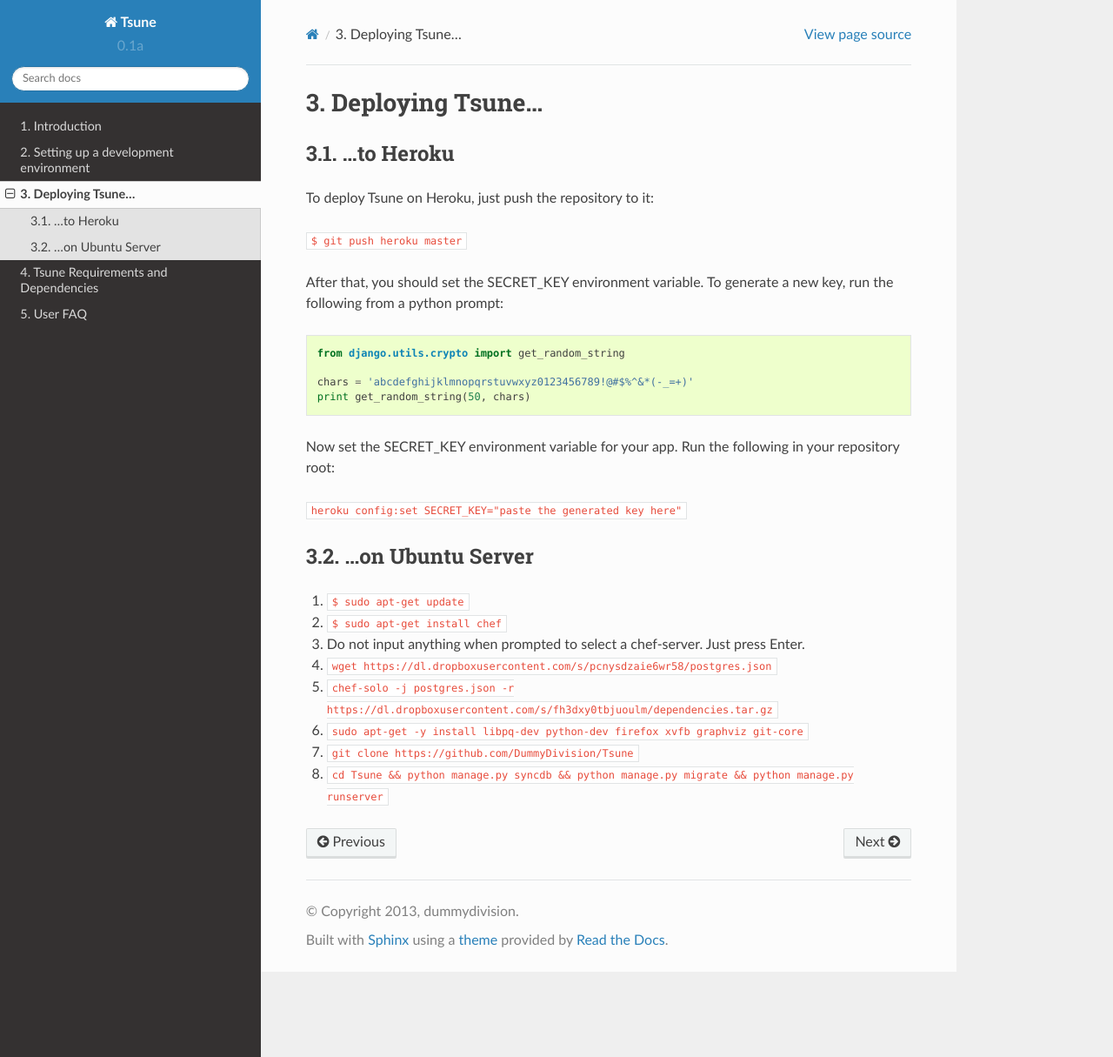
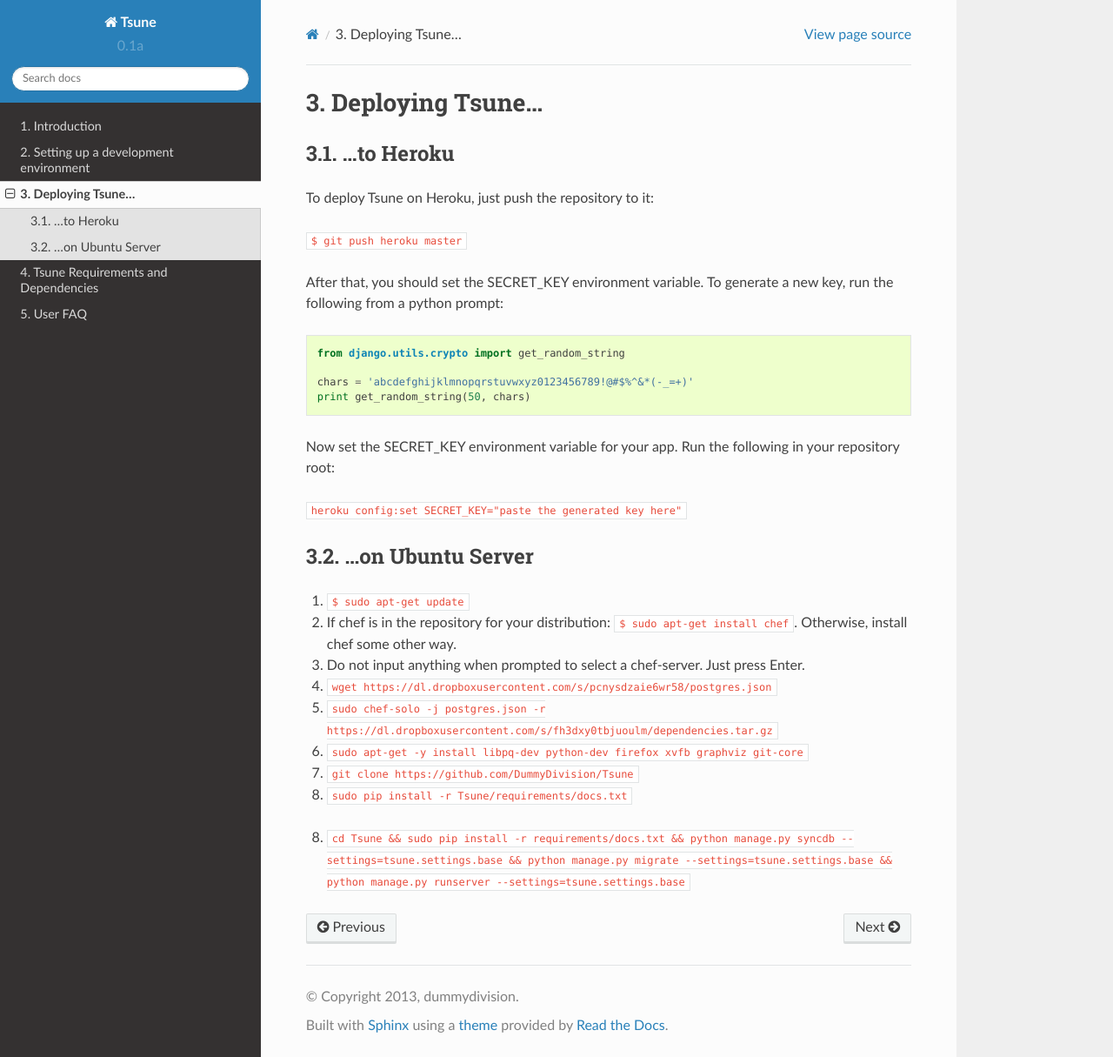
Before and after one commit to DummyDivision/Tsune, a Sphinx documentation site: the page built from docs/deploy.rst, in a window 1280 px wide and 1215 px high. Shown: the whole window at 87% size. Built offline with Sphinx 7.4.7 and the Read the Docs theme 2.0.0, drawn with Linux system fonts in a browser that asks for light colours; formulas are drawn with MathJax 3.

Commit message:
Fix documentation

```diff
--- a/docs/deploy.rst
+++ b/docs/deploy.rst
@@ -23,20 +23,22 @@
 ``heroku config:set SECRET_KEY="paste the generated key here"``
 
 ...on Ubuntu Server
-#####################
+###################
 
 1. ``$ sudo apt-get update``
 
-2. ``$ sudo apt-get install chef``
+2. If chef is in the repository for your distribution: ``$ sudo apt-get install chef``. Otherwise, install chef some other way.
 
 3. Do not input anything when prompted to select a chef-server. Just press Enter.
 
 4. ``wget https://dl.dropboxusercontent.com/s/pcnysdzaie6wr58/postgres.json``
 
-5. ``chef-solo -j postgres.json -r https://dl.dropboxusercontent.com/s/fh3dxy0tbjuoulm/dependencies.tar.gz``
+5. ``sudo chef-solo -j postgres.json -r https://dl.dropboxusercontent.com/s/fh3dxy0tbjuoulm/dependencies.tar.gz``
 
 6. ``sudo apt-get -y install libpq-dev python-dev firefox xvfb graphviz git-core``
 
 7. ``git clone https://github.com/DummyDivision/Tsune``
 
-8. ``cd Tsune && python manage.py syncdb && python manage.py migrate && python manage.py runserver``
+8. ``sudo pip install -r Tsune/requirements/docs.txt``
+
+8. ``cd Tsune && sudo pip install -r requirements/docs.txt && python manage.py syncdb --settings=tsune.settings.base && python manage.py migrate --settings=tsune.settings.base && python manage.py runserver --settings=tsune.settings.base``
```
